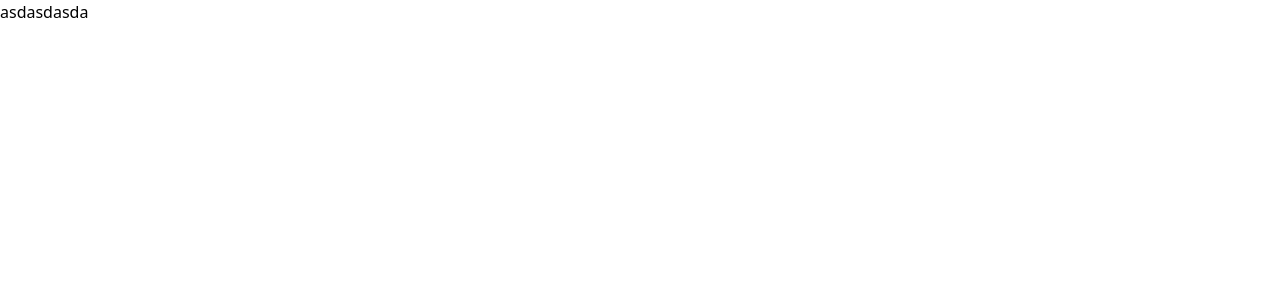
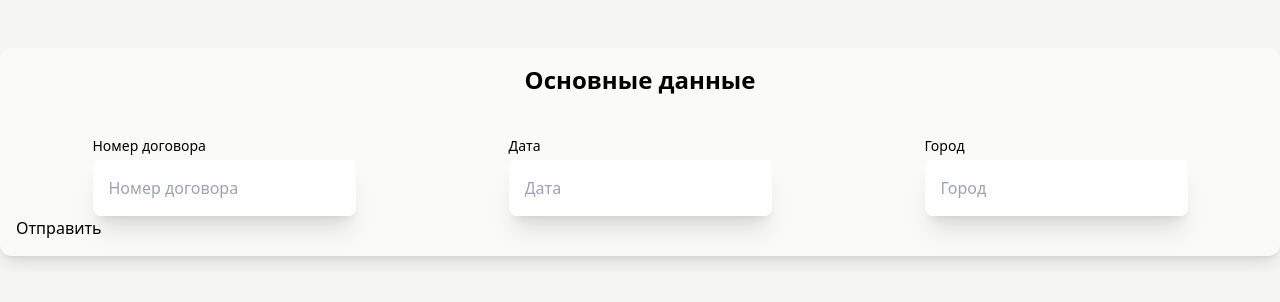
Before and after one commit to WEBzaytsev/contracts-generator-front, a Vue app: page / in a window 1280 px wide. Shown: the top 302 px of the page. Built offline with nearby package versions, Linux system fonts and the light colour scheme.

Commit message:
start to create main content

```diff
--- a/src/App.vue
+++ b/src/App.vue
@@ -1,10 +1,73 @@
 <template>
-  <p>asdasdasda</p>
+    <div class="py-12 bg-stone-100 h-screen">
+        <div class="container mx-auto bg-white/50 rounded-xl shadow-lg p-4">
+            <form @submit.prevent="submit">
+                <fieldset>
+                    <legend class="text-2xl text-center mb-10 font-bold">
+                        Основные данные
+                    </legend>
+                    <div class="flex justify-around">
+                        <BaseInput
+                            type="text"
+                            label="Номер договора"
+                            v-model="contractNumber"
+                            :error="errors.contractNumber"
+                        />
+                        <BaseInput
+                            type="text"
+                            label="Дата"
+                            v-model="contractDate"
+                            :error="errors.contractDate"
+                        />
+                        <BaseInput
+                            type="text"
+                            label="Город"
+                            v-model="contractCity"
+                            :error="errors.contractCity"
+                        />
+                    </div>
+                </fieldset>
+
+                <BaseButton text="Отправить" />
+            </form>
+        </div>
+    </div>
 </template>
 
 <script>
+import { createDocument } from '@/api/api';
+import * as yup from 'yup';
+import { useField, useForm } from 'vee-validate';
+
 export default {
-  name: "App",
+    name: 'App',
+    setup() {
+        const validationSchema = yup.object().shape({
+            contractNumber: yup.number().required().positive().integer(),
+            contractDate: yup.number().required(),
+            contractCity: yup.string().required(),
+        });
+
+        const { handleSubmit, errors } = useForm({
+            validationSchema,
+        });
+
+        const submit = handleSubmit((values) => {
+            createDocument(values);
+        });
+
+        const { value: contractNumber } = useField('contractNumber');
+        const { value: contractDate } = useField('contractDate');
+        const { value: contractCity } = useField('contractCity');
+
+        return {
+            submit,
+            contractNumber,
+            contractDate,
+            contractCity,
+            errors,
+        };
+    },
 };
 </script>
 
```
